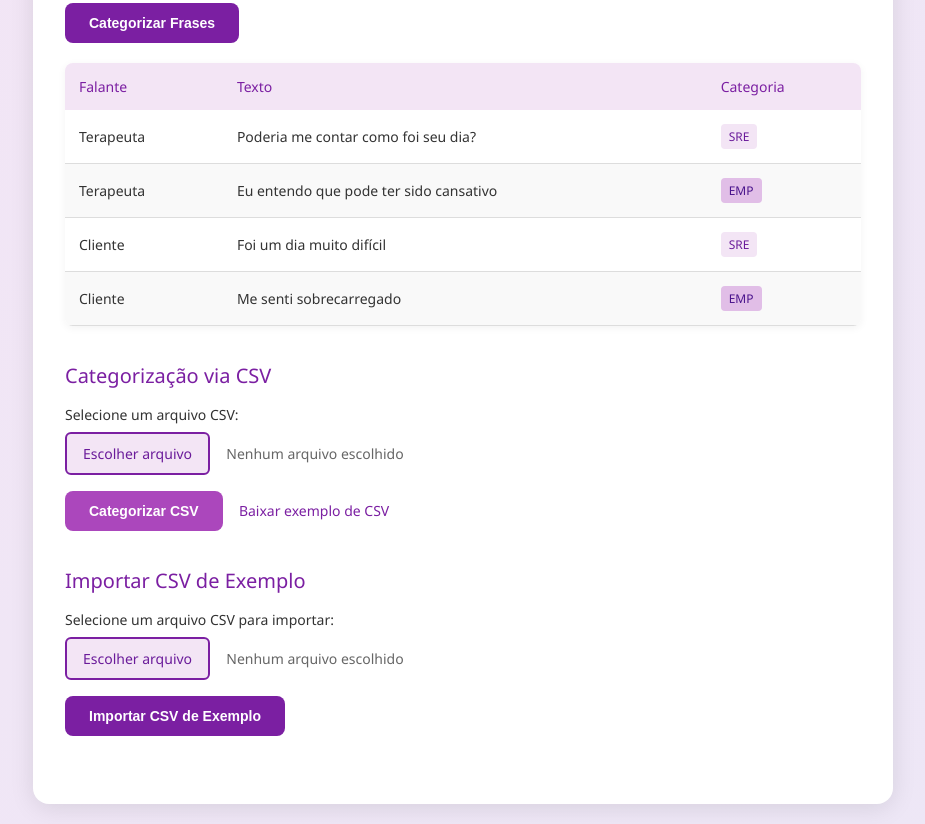
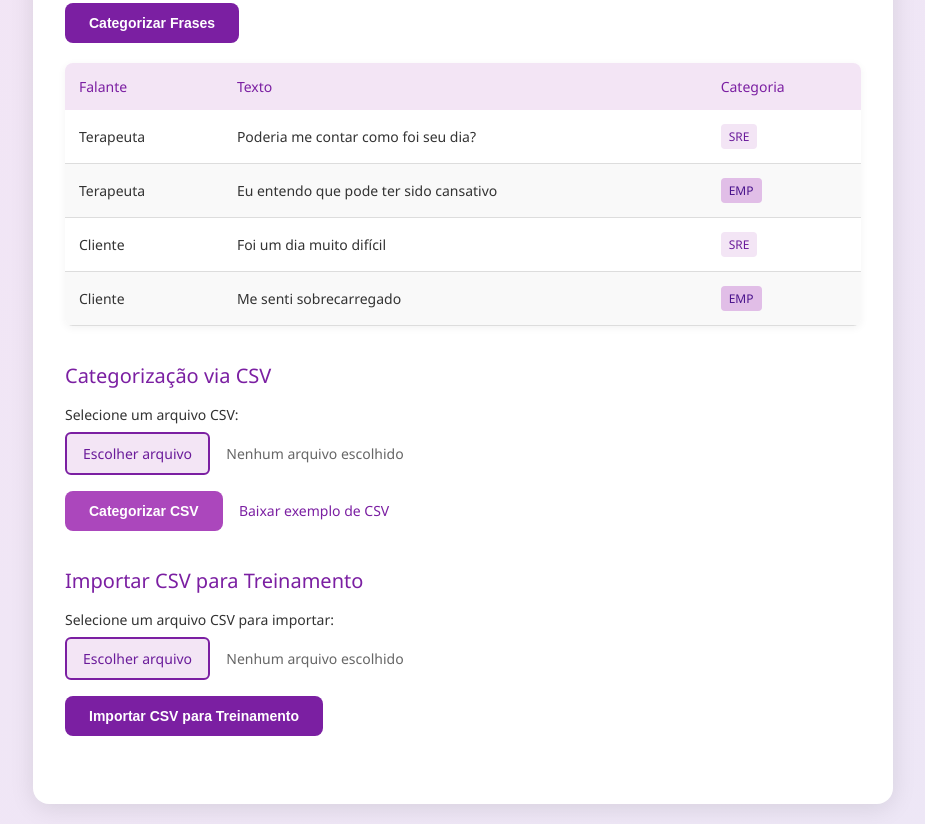
Before and after one commit to Olveir/IHC, a plain HTML site: page index.html in a window 1280 px wide. Shown: the part 432-1256 px from the top of the page, without its empty margins (177-1102 px from the left). Drawn offline with Linux system fonts and the light colour scheme.

Commit message:
Update index.html

```diff
--- a/index.html
+++ b/index.html
@@ -299,7 +299,7 @@ Me senti sobrecarregado"></textarea>
         </section>
 
         <section class="section">
-            <h2 class="section-title">Importar CSV de Exemplo</h2>
+            <h2 class="section-title">Importar CSV para Treinamento</h2>
             <label class="input-label" for="csvExample">Selecione um arquivo CSV para importar:</label>
             <div class="file-input-container">
                 <input type="file" class="file-input" accept=".csv" id="csvExample" aria-label="Selecionar arquivo CSV de exemplo">
@@ -307,7 +307,7 @@ Me senti sobrecarregado"></textarea>
                 <span class="file-status" id="csvExample-status">Nenhum arquivo escolhido</span>
             </div>
             <br>
-            <button class="btn-primary" aria-label="Importar CSV de Exemplo">Importar CSV de Exemplo</button>
+            <button class="btn-primary" aria-label="Importar CSV de Exemplo">Importar CSV para Treinamento</button>
         </section>
     </div>
 
```
